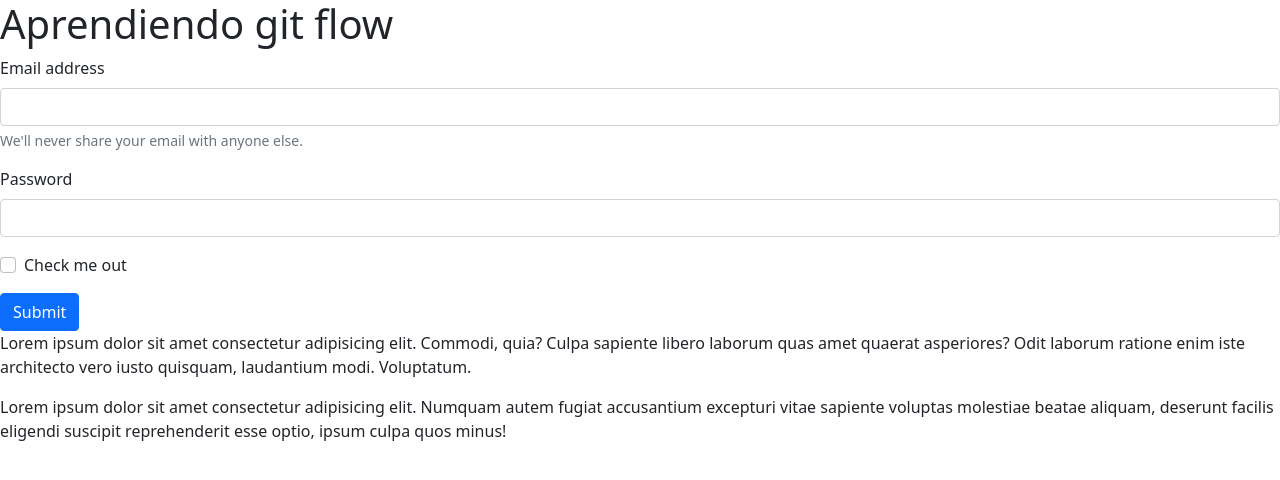
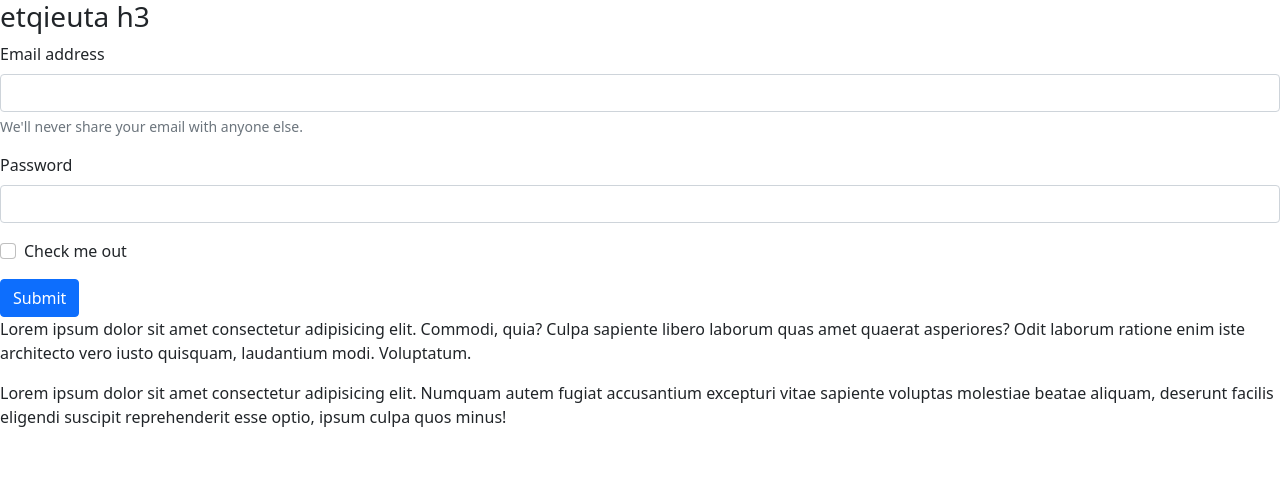
Before and after one commit to 4GeeksAcademy/git-flow-spain, a plain HTML site: page index.html in a window 1280 px wide. Drawn offline with nearby package versions, Linux system fonts and the light colour scheme.

Commit message:
etiqueta h3

```diff
--- a/index.html
+++ b/index.html
@@ -7,7 +7,15 @@
     <title>Document</title>
 </head>
 <body>
-    <h1>Aprendiendo git flow</h1>
+    <h3>etqieuta h3</h3>
+
+
+
+
+
+
+
+
     <form>
         <div class="mb-3">
           <label for="exampleInputEmail1" class="form-label">Email address</label>
```
